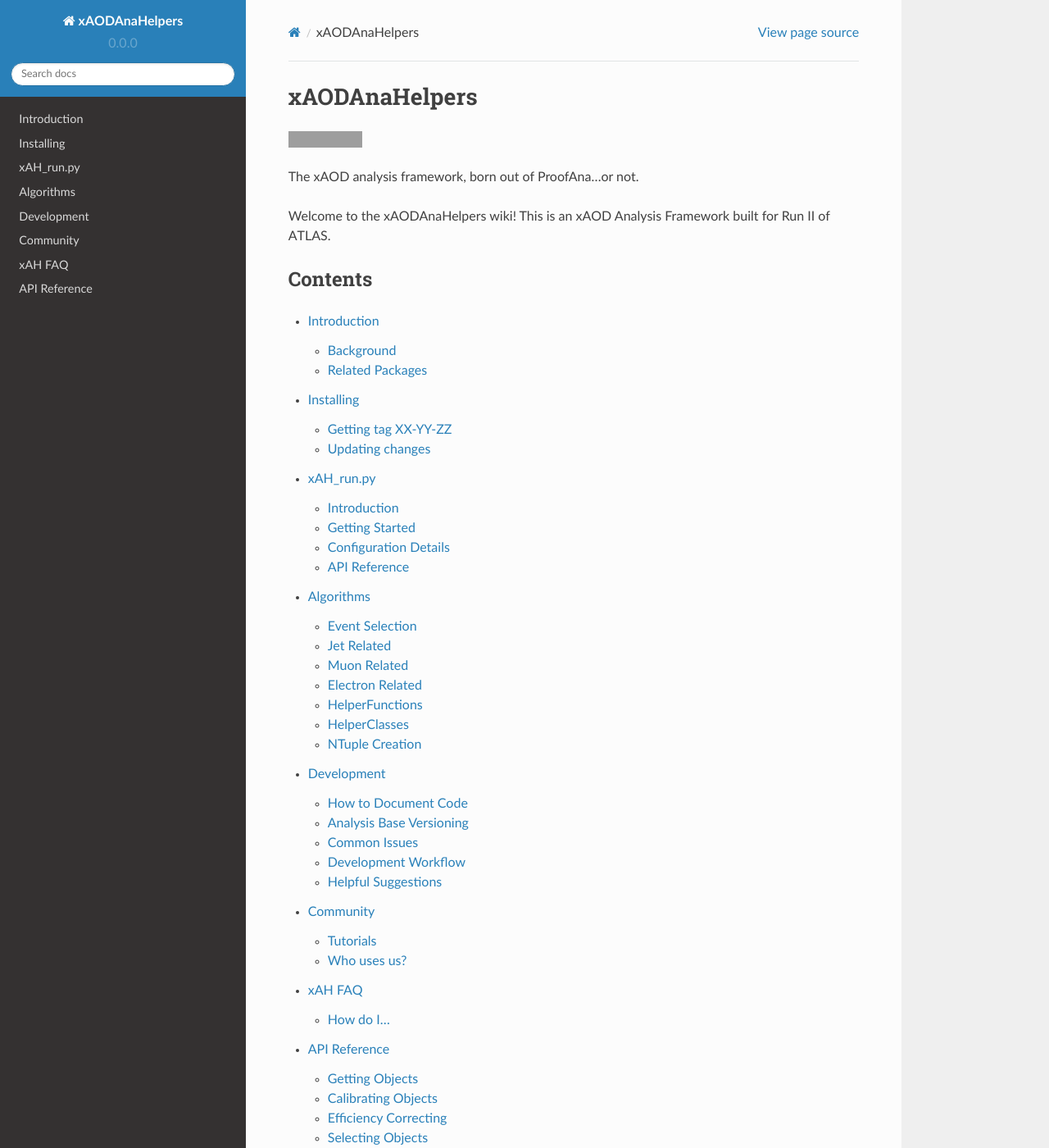
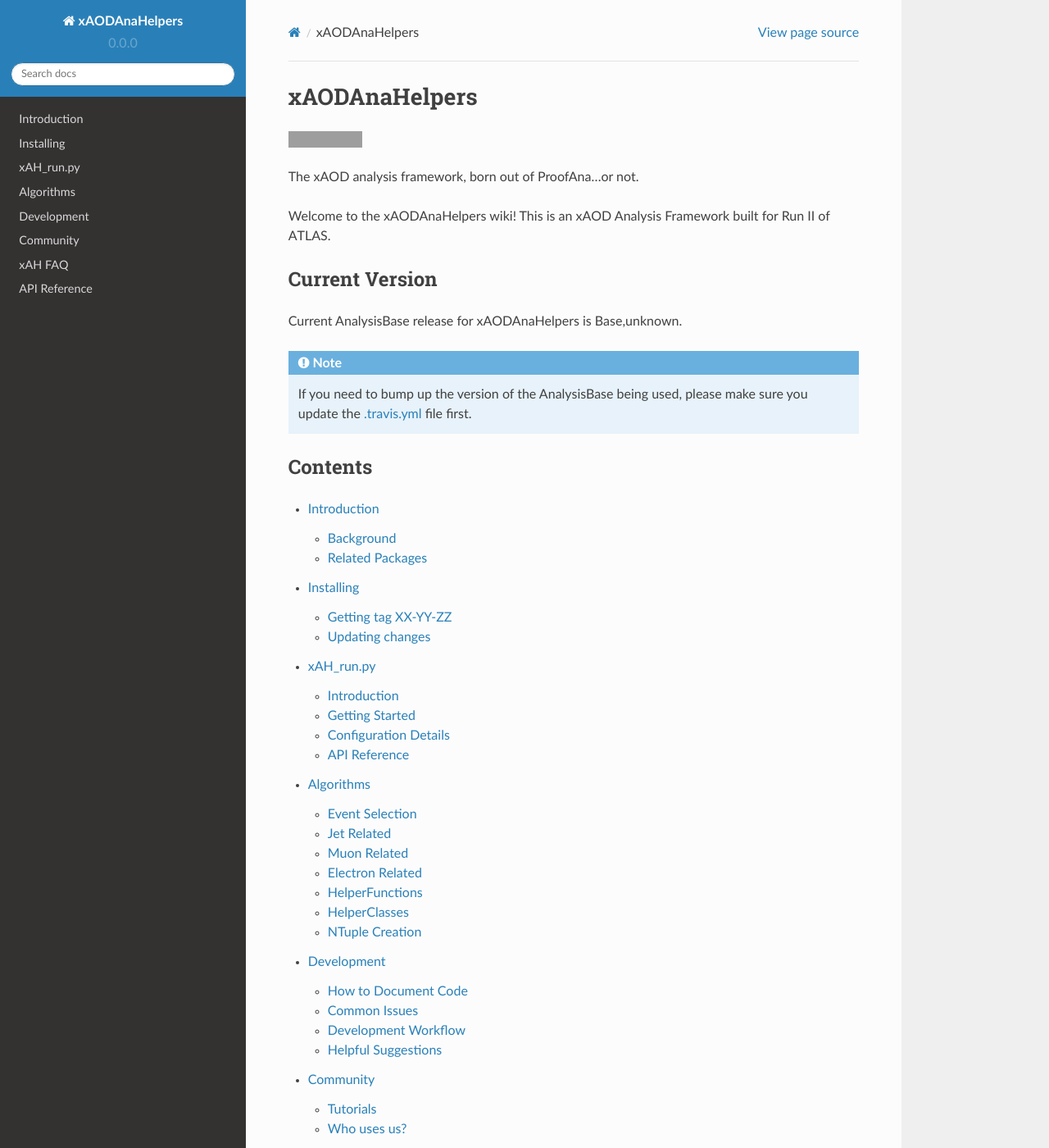
Before and after one commit to UCATLAS/xAODAnaHelpers, a Sphinx documentation site: the page built from docs/index.rst, in a window 1280 px wide and 1400 px high. Shown: the whole window at 82% size. Built offline with Sphinx 7.4.7 and the Read the Docs theme 2.0.0, drawn with Linux system fonts in a browser that asks for light colours; grey boxes are pictures that could not be loaded.

Commit message:
Improve the docs slightly

```diff
--- a/docs/Development.rst
+++ b/docs/Development.rst
@@ -8,7 +8,6 @@
    :maxdepth: 2
 
    HowToDocumentation
-   Versions
    Issues
 
 Development Workflow
--- a/docs/index.rst
+++ b/docs/index.rst
@@ -9,6 +9,20 @@
 The xAOD analysis framework, born out of ProofAna...or not.
 
 Welcome to the xAODAnaHelpers wiki! This is an xAOD Analysis Framework built for Run II of ATLAS.
+
+.. _Versions:
+
+Current Version
+---------------
+
+.. Cannot bold just yet: http://stackoverflow.com/questions/33537747/substitution-inside-inline-markup-while-escaping-whitespace
+
+Current AnalysisBase release for |xAH| is Base,\ |analysis_base_release|\ .
+
+.. note::
+    If you need to bump up the version of the AnalysisBase being used, please make sure you update the `.travis.yml <https://github.com/UCATLAS/xAODAnaHelpers/blob/master/.travis.yml>`_ file first.
+
+
 
 Contents
 --------
```
Also changed, not shown: docs/Versions.rst (deleted, +0 -13 lines).
